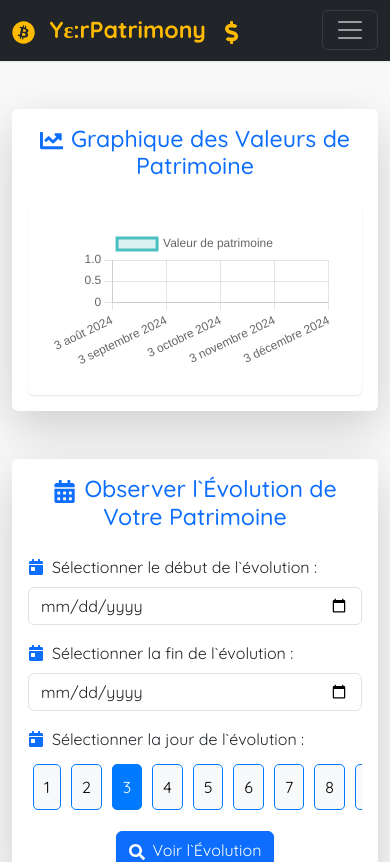
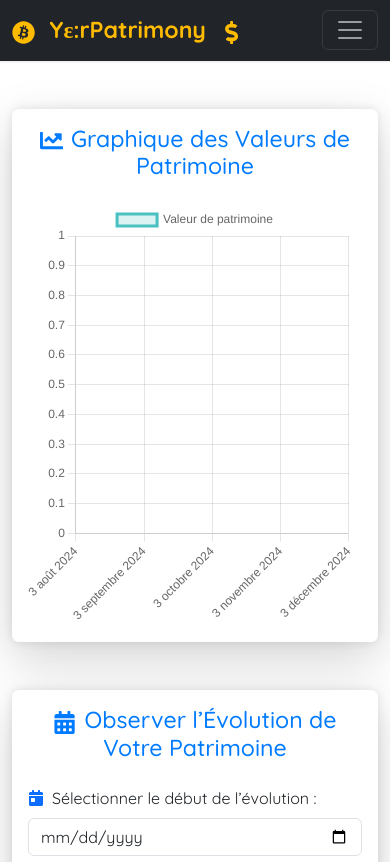
Before and after one commit to Abega1642/patrimony-front_part, a React (Vite) app in the folder ui/: page /patrimoine in a window 390 px wide. Shown: the top 862 px of the page. Built offline with nearby package versions, Linux system fonts and the light colour scheme; no server answers.

Commit message:
fix: fixes line chart responsivity

```diff
--- a/ui/src/components/Chart/LineChart.jsx
+++ b/ui/src/components/Chart/LineChart.jsx
@@ -6,6 +6,7 @@ import getMonthlyDates from '../../functions_constants/chartAbcisse';
 import { Container, Row, Col, Card, Form, Button } from 'react-bootstrap';
 import { FaChartLine, FaCalendarDay, FaCalendarAlt, FaSearch, FaExclamationTriangle } from 'react-icons/fa';
 import DayPicker from './DayPicker';
+import './chart.css';
 
 function useDate(monthsAhead) {
     const [date, setDate] = useState(() => {
@@ -35,11 +36,11 @@ function LineChart() {
 
         const newErrors = {};
         if (end < minEndDate) {
-            newErrors.endDate = "Veuillez sélectionner une date distante d'au moins un mois de la date de début.";
+            newErrors.endDate = "Veuillez sélectionner une date distante d'au moins un mois de la date de début (Une date future).";
         }
         setErrors(newErrors);
 
-        setTimeout(() => setErrors({}), 5500);
+        setTimeout(() => setErrors({}), 6000);
 
         return Object.keys(newErrors).length === 0;
     }
@@ -93,18 +94,51 @@ function LineChart() {
         ],
     };
 
+    const options = {
+        responsive: true,
+        maintainAspectRatio: false,
+        plugins: {
+            legend: {
+                position: 'top',
+            },
+            tooltip: {
+                callbacks: {
+                    label: function(tooltipItem) {
+                        return `${tooltipItem.dataset.label}: ${tooltipItem.raw}`;
+                    },
+                },
+            },
+        },
+        scales: {
+            x: {
+                ticks: {
+                    autoSkip: true,
+                    maxRotation: 45,
+                    minRotation: 45,
+                },
+            },
+            y: {
+                ticks: {
+                    callback: function(value) {
+                        return value.toLocaleString();
+                    },
+                },
+            },
+        },
+    };
+
     return (
-        <Container fluid className='py-5' style={{ backgroundColor: '#f9f9f9' }}>
+        <Container fluid className='py-5'>
             <Row className='mb-4'>
                 <Col md={12} lg={6} className='mx-auto'>
                     <Card className='shadow-lg rounded-lg border-0 mb-4'>
-                        <Card.Body>
-                            <h3 className='text-center mb-4 text-primary'>
+                        <Card.Body className='card-body'>
+                            <h3 className='chart-header'>
                                 <FaChartLine className='me-2' />
                                 Graphique des Valeurs de Patrimoine
                             </h3>
-                            <div className='bg-white p-4 rounded shadow-sm'>
-                                <Line data={data} />
+                            <div className='chart-container'>
+                                <Line data={data} options={options} />
                             </div>
                         </Card.Body>
                     </Card>
@@ -114,16 +148,16 @@ function LineChart() {
             <Row className='mb-4'>
                 <Col md={12} lg={6} className='mx-auto'>
                     <Card className='shadow-lg rounded-lg border-0 mb-4'>
-                        <Card.Body>
-                            <h3 className='text-center mb-4 text-primary'>
+                        <Card.Body className='card-body'>
+                            <h3 className='chart-header'>
                                 <FaCalendarAlt className='me-2' />
-                                Observer l`Évolution de Votre Patrimoine
+                                Observer l’Évolution de Votre Patrimoine
                             </h3>
                             <Form>
                                 <Form.Group className='mb-3'>
                                     <Form.Label className='d-flex align-items-center'>
                                         <FaCalendarDay className='me-2 text-primary' />
-                                        Sélectionner le début de l`évolution :
+                                        Sélectionner le début de l’évolution :
                                     </Form.Label>
                                     <Form.Control
                                         type="date"
@@ -135,7 +169,7 @@ function LineChart() {
                                 <Form.Group className='mb-3'>
                                     <Form.Label className='d-flex align-items-center'>
                                         <FaCalendarDay className='me-2 text-primary' />
-                                        Sélectionner la fin de l`évolution :
+                                        Sélectionner la fin de l’évolution :
                                     </Form.Label>
                                     <Form.Control
                                         type="date"
@@ -155,7 +189,7 @@ function LineChart() {
                                 <Form.Group className='mb-3'>
                                     <Form.Label className='d-flex align-items-center'>
                                         <FaCalendarDay className='me-2 text-primary' />
-                                        Sélectionner la jour de l`évolution :
+                                        Sélectionner la jour de l’évolution :
                                     </Form.Label>
                                     <DayPicker setDate={setDay}/>
                                 </Form.Group>
@@ -166,7 +200,7 @@ function LineChart() {
                                             onClick={getCurve}
                                         >
                                             <FaSearch className='me-2' />
-                                            Voir l`Évolution
+                                            Voir l’Évolution
                                         </Button>
                                     </div>
                                 </Form>
--- /dev/null
+++ b/ui/src/components/Chart/chart.css
@@ -0,0 +1,22 @@
+.chart-container {
+    position: relative;
+    width: 100%;
+    height: 50vh;
+}
+
+.card-body {
+    background-color: #ffffff;
+    padding: 1rem;
+    border-radius: 0.5rem;
+    box-shadow: 0 0 10px rgba(0, 0, 0, 0.1);
+}
+
+.chart-header {
+    text-align: center;
+    margin-bottom: 1.5rem;
+    color: #007bff;
+}
+
+.text-danger {
+    color: #dc3545;
+}
```
